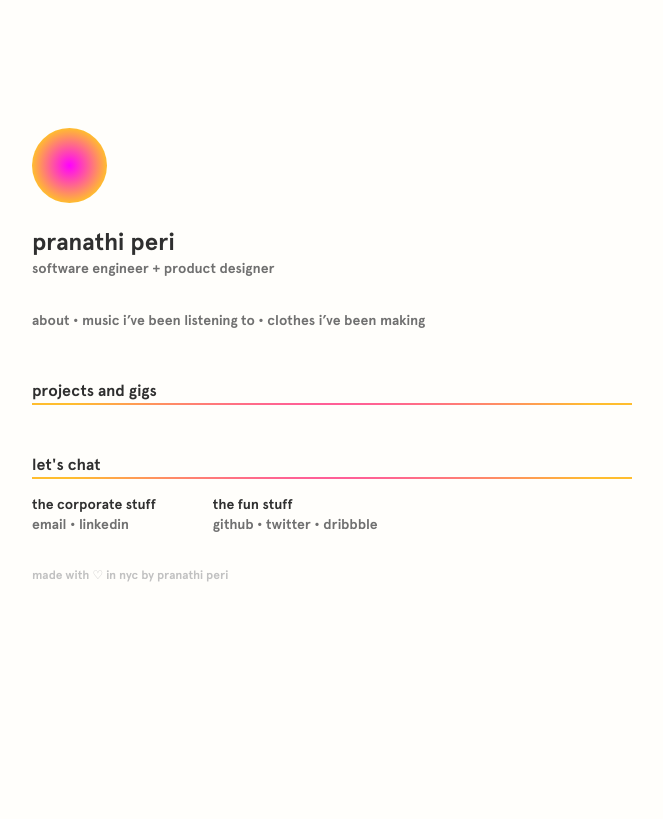
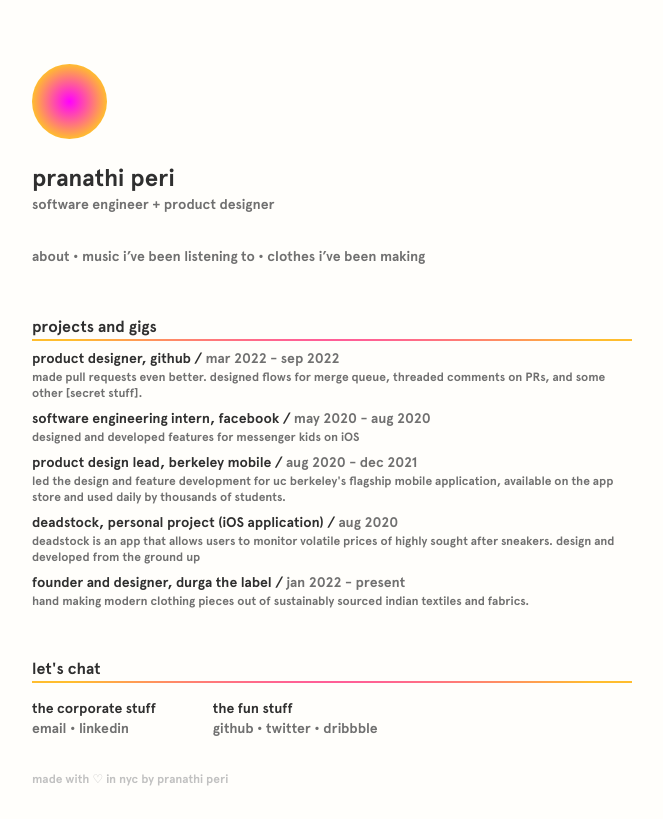
Before and after one commit to pranathip/pranathiperi.me, a Next.js app: page / in a window 1280 px wide. Shown: the whole page, without its empty margins (308-971 px from the left). Built offline with nearby package versions, Linux system fonts and the light colour scheme.

Commit message:
added the projects stuff

```diff
--- a/components/Layout.js
+++ b/components/Layout.js
@@ -41,7 +41,7 @@ const Layout = ({ children }) => {
           sizes="120x120"
         />
       </Head>
-      <div className="container mx-auto mt-16 max-w-container-small md:max-w-container-large md:mt-32">
+      <div className="container mx-auto mt-16 max-w-container-small md:max-w-container-large">
         <Header />
         {children}
         <div className="flex flex-row justify-between my-8">
--- /dev/null
+++ b/components/ProjectSection.js
@@ -0,0 +1,12 @@
+const ProjectSection = ({ subject, project, date, subtitle }) => {
+  return (
+    <div className="flex flex-col items-start mt-2">
+      <h2 className="text-primary">
+        {subject}, {project} / <span className="text-secondary">{date}</span>
+      </h2>
+      <p className="text-secondary">{subtitle}</p>
+    </div>
+  );
+};
+
+export default ProjectSection;
--- a/pages/index.js
+++ b/pages/index.js
@@ -2,12 +2,13 @@ import React, { Component } from "react";
 import Layout from "../components/Layout";
 import Section from "../components/Section";
 import ContactInfo from "../components/ContactInfo";
+import ProjectSection from "../components/ProjectSection";
 
 const homePage = () => {
   return (
     <Layout>
       <div className="grid max-w-full auto-rows-auto">
-        <div className="mt-12 md:mt-8">
+        <div className="mt-8">
           <h2>
             <a href="/about">about</a> •{" "}
             <a href="/">music i’ve been listening to</a> •{" "}
@@ -17,7 +18,38 @@ const homePage = () => {
           </h2>
         </div>
       </div>
-      <Section title="projects and gigs"></Section>
+      <Section title="projects and gigs">
+        <ProjectSection
+          subject="product designer"
+          project="github"
+          date="mar 2022 - sep 2022"
+          subtitle="made pull requests even better. designed flows for merge queue, threaded comments on PRs, and some other [secret stuff].  "
+        ></ProjectSection>
+        <ProjectSection
+          subject="software engineering intern"
+          project="facebook"
+          date="may 2020 - aug 2020"
+          subtitle="designed and developed features for messenger kids on iOS"
+        ></ProjectSection>
+        <ProjectSection
+          subject="product design lead"
+          project="berkeley mobile"
+          date="aug 2020 - dec 2021"
+          subtitle="led the design and feature development for uc berkeley's flagship mobile application, available on the app store and used daily by thousands of students."
+        ></ProjectSection>
+        <ProjectSection
+          subject="deadstock"
+          project="personal project (iOS application)"
+          date="aug 2020"
+          subtitle="deadstock is an app that allows users to monitor volatile prices of highly sought after sneakers. design and developed from the ground up"
+        ></ProjectSection>
+        <ProjectSection
+          subject="founder and designer"
+          project="durga the label"
+          date="jan 2022 - present"
+          subtitle="hand making modern clothing pieces out of sustainably sourced indian textiles and fabrics."
+        ></ProjectSection>
+      </Section>
       <Section title="let's chat">
         <ContactInfo />
       </Section>
```
